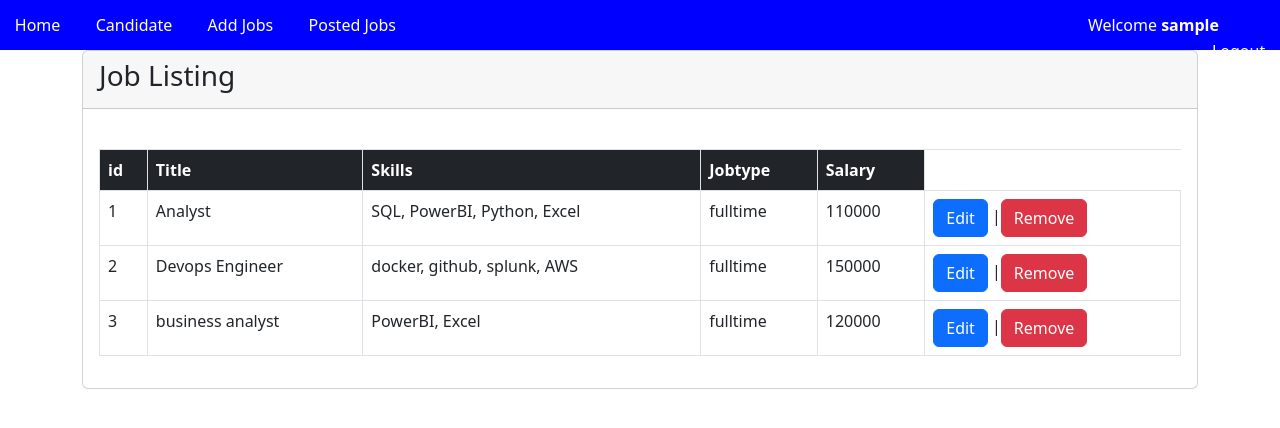
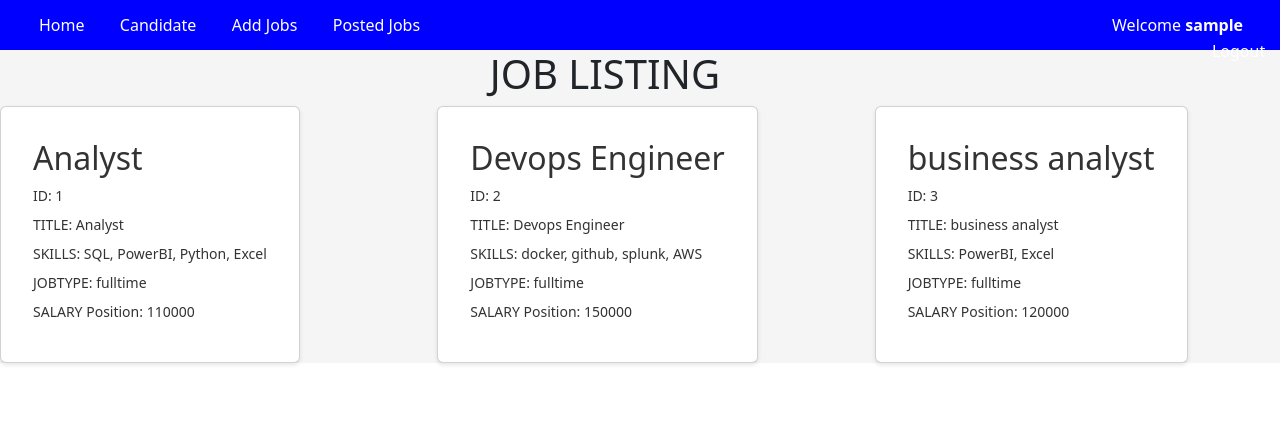
Before and after one commit to saurabhs679/AgileMinds-Soen6011summer2023, a React (Create React App) app in the folder jobseekr/: page /jobview in a window 1280 px wide. Shown: the top 428 px of the page. Built offline with nearby package versions, Linux system fonts and the light colour scheme; data requests are answered from the project's data file; sample sign-in values are in the browser's storage.

Commit message:
Add files via upload

```diff
--- a/jobseekr/src/App.css
+++ b/jobseekr/src/App.css
@@ -70,3 +70,43 @@ a{
     transform: rotate(360deg);
   }
 }
+
+.App {
+  text-align: center;
+  background-color: #f5f5f5;
+}
+
+h1 {
+  margin-bottom: 2rem;
+}
+
+.card-container {
+  display: grid;
+  flex-direction: row;
+  grid-template-columns: repeat(auto-fit, minmax(300px, 1fr));
+  grid-gap: 2rem;
+  justify-items: left;
+  align-items: stretch;
+}
+
+
+.card {
+
+  background-color: #ffffff;
+  color: #333333;
+  border-radius: 8px;
+  flex-direction: column;
+  padding: 2rem;
+  box-shadow: 0 2px 4px rgba(0, 0, 0, 0.1);
+  text-align: left;
+  transition: box-shadow 0.3s ease-in-out;
+}
+
+.card:hover {
+  box-shadow: 0 8px 16px rgba(0, 0, 0, 0.3);
+}
+
+.card p {
+  margin-bottom: 0.5rem;
+  font-size: 14px;
+}
--- a/jobseekr/src/Candidate.js
+++ b/jobseekr/src/Candidate.js
@@ -78,6 +78,41 @@ const Candidate = () => {
     }
 
 
+    const Candidate = ({ candidate }) => {
+        return (
+          <div className="card">
+
+            <h5>{candidate.Name}</h5>
+            <p><b>NAME</b>: {candidate.Name}</p>
+            <p><b>EMAIL</b>: {candidate.email}</p>
+            <p><b>AGE</b>: {candidate.age}</p>
+            <p><b>GENDER</b>: {candidate.gender}</p>
+            <p><b>CURRENT POSITION</b>: {candidate.currentPosition}</p>
+            <p><b>SKILLS</b>: {candidate.skills}</p>
+            <button style={{ padding: "10px 50px", marginTop: "10px",borderRadius:"8px",height:"50px", justifyContent:"flex-end"}} onClick={handleedit}>Edit</button>
+            <button onClick={handleremove} className="btn btn-danger">Remove</button>
+          </div>
+        );
+      };
+      return (
+      <div className="App">
+      <h1>CANDIDATE LISTING</h1>
+      <div className="card-container">
+
+          {candlist.map(candidate => (
+          <Candidate key={candidate.id} candidate={candidate} />
+
+
+
+        ))}
+
+
+
+      </div>
+    </div>
+  );
+
+    /*
     return (
         <div className="container">
 
@@ -86,8 +121,7 @@ const Candidate = () => {
                     <h3>Candidate Listing</h3>
                 </div>
                 <div className="card-body">
-                    <button onClick={handleadd} className="btn btn-success">Add (+)</button>
-                    <br></br>
+
                     <table className="table table-bordered">
                         <thead className="bg-dark text-white">
                             <tr>
@@ -118,6 +152,7 @@ const Candidate = () => {
             </div>
         </div>
     );
+    */
 }
 
 export default Candidate;
--- a/jobseekr/src/Jobview.js
+++ b/jobseekr/src/Jobview.js
@@ -78,7 +78,32 @@ const Jobs = () => {
         }
     }
 
+    const Job = ({ jobs }) => {
+        return (
+          <div className="card">
+            <h2>{jobs.title}</h2>
+            <p>ID: {jobs.id}</p>
+            <p>TITLE: {jobs.title}</p>
+            <p>SKILLS: {jobs.skills}</p>
+            <p>JOBTYPE: {jobs.jobtype}</p>
+            <p>SALARY Position: {jobs.salary}</p>
+          </div>
+        );
+      };
+      return (
+      <div className="App">
+      <h1>JOB LISTING</h1>
+      <div className="card-container">
+        {joblist.map(jobs => (
+          <Job key={jobs.id} jobs={jobs} />
+        ))}
+      </div>
+    </div>
+  );
+    /*
     return (
+
+
         <div className="container">
 
             <div className="card">
@@ -120,7 +145,31 @@ const Jobs = () => {
                 </div>
             </div>
         </div>
+
+
+        joblist.map(item => (
+
+       <div className="card-container">
+         <div className="card">
+         <p>ID: {item.id}</p>
+         <p>TITLE: {item.title}</p>
+         <p>SKILLS: {item.skills}</p>
+         <p>JOBTYPE: {item.jobtype}</p>
+         <p>SALARY: {item.salary}</p>
+         </div>
+     </div>
+        ))
+        /*<div className="App">
+            <h1>Candidate Information</h1>
+            <div className="card-container">
+                {candidatesData.map(candidate => (
+                <CandidateCard key={candidate.candidateId} candidate={candidate} />
+                ))}
+            </div>
+        </div>
+
     );
+    */
 }
 
 export default Jobs;
--- a/jobseekr/src/index.js
+++ b/jobseekr/src/index.js
@@ -5,6 +5,7 @@ import App from './App';
 import reportWebVitals from './reportWebVitals';
 import '../node_modules/bootstrap/dist/css/bootstrap.min.css';
 import 'react-toastify/dist/ReactToastify.css';
+import './App.css';
 
 const root = ReactDOM.createRoot(document.getElementById('root'));
 root.render(
```
